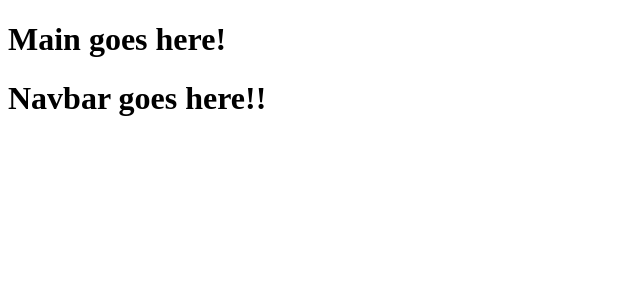
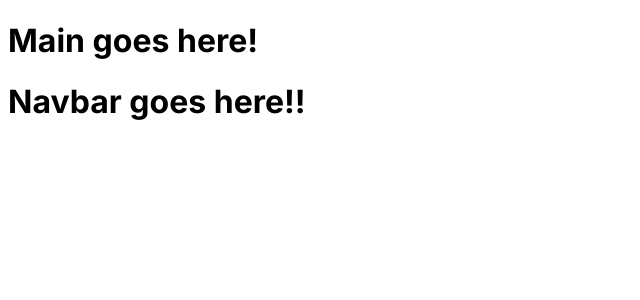
Before and after one commit to ltc870/react-course-project-1, a React (Vite) app: page / in a window 1280 px wide. Shown: the top 300 px of the page, without its empty margins (0-640 px from the left). Built offline with nearby package versions, Linux system fonts and the light colour scheme.

Commit message:
trying to link CSS file to project

```diff
--- a/index.html
+++ b/index.html
@@ -8,7 +8,7 @@
   <link rel="preconnect" href="https://fonts.googleapis.com">
   <link rel="preconnect" href="https://fonts.gstatic.com" crossorigin>
   <link href="https://fonts.googleapis.com/css2?family=Inter:wght@400;600;700&display=swap" rel="stylesheet">
-  <link rel="stylesheet" href="/css/index.css">
+  <link rel="stylesheet" href="/src/css/index.css">
   <title>Vite + React</title>
 </head>
 
--- a/src/css/index.css
+++ b/src/css/index.css
@@ -0,0 +1,3 @@
+body {
+    font-family: Inter, sans-serif;
+}
```
